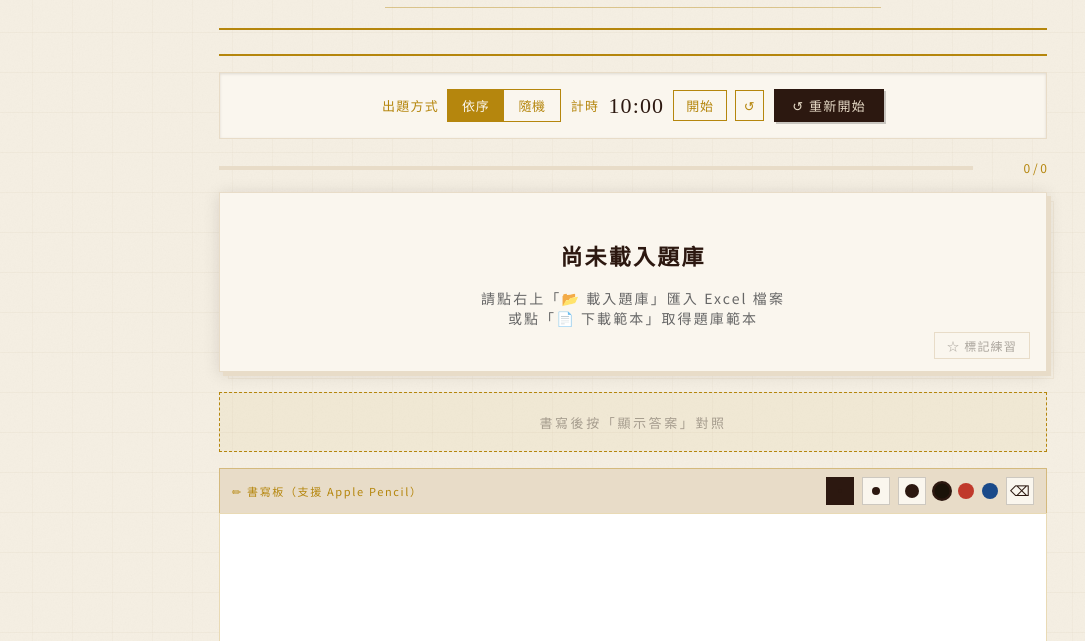
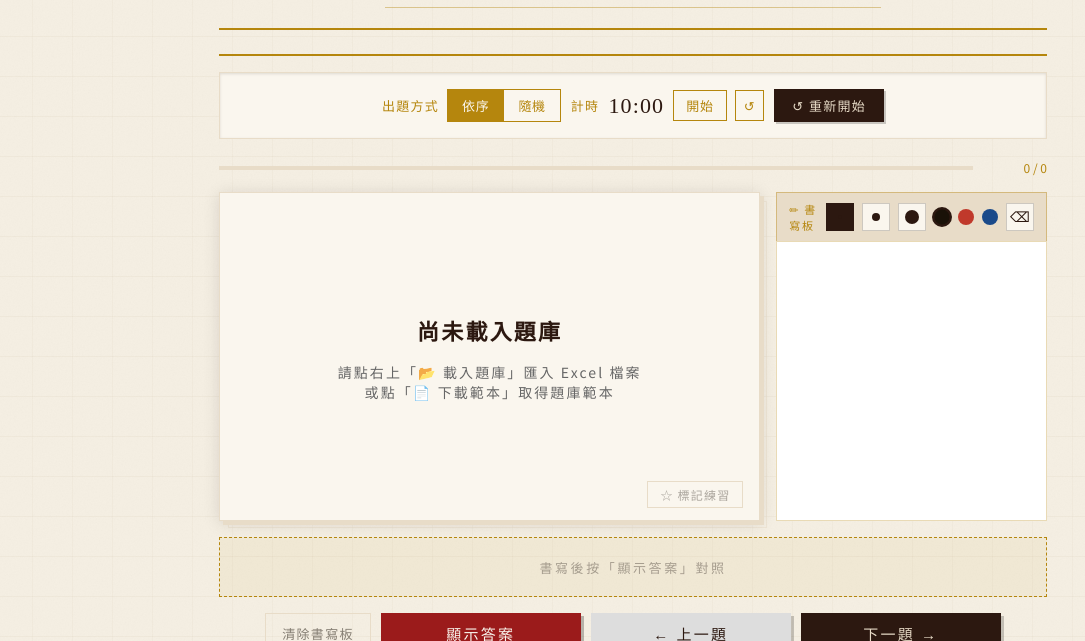
Before and after one commit to Kevin-tyc-dy/taiwanese, a plain HTML site: page word_test_no_ai.html in a window 1280 px wide. Shown: the part 159-800 px from the top of the page, without its empty margins (7-1092 px from the left). Drawn offline with Linux system fonts and the light colour scheme; no server answers; a script that the page names is missing; a web font is replaced by a local one.

Commit message:
Add files via upload

```diff
--- a/word_test_no_ai.html
+++ b/word_test_no_ai.html
@@ -453,6 +453,45 @@
     font-family: 'Noto Sans TC', sans-serif;
     letter-spacing: 0.15em;
     opacity: 0.8;
+  }
+
+  /* === Question + Whiteboard side-by-side layout === */
+  .qa-row {
+    display: grid;
+    grid-template-columns: 2fr 1fr;  /* 題目 2/3, 作答 1/3 */
+    gap: 16px;
+    margin-bottom: 16px;
+    align-items: stretch;
+  }
+  .qa-row > .card.qa-question {
+    margin-bottom: 0;  /* card 原本有 margin-bottom, 在 row 內取消 */
+    display: flex;
+    flex-direction: column;
+    justify-content: center;
+  }
+  .qa-row > .whiteboard-wrap.qa-canvas {
+    margin-bottom: 0;
+    display: flex;
+    flex-direction: column;
+  }
+  .qa-row > .whiteboard-wrap.qa-canvas canvas#wb {
+    flex: 1;
+    height: auto;
+    min-height: 280px;  /* enough room to write one character */
+  }
+  /* On narrow screens (small phones), stack vertically again */
+  @media (max-width: 540px) {
+    .qa-row {
+      grid-template-columns: 1fr;
+    }
+    .qa-row > .whiteboard-wrap.qa-canvas canvas#wb {
+      min-height: 200px;
+    }
+  }
+
+  /* When in qa-row layout, question text size can be larger since column is narrower */
+  .qa-row .question-text {
+    font-size: clamp(40px, 6vw, 72px);
   }
 
   .question-num {
@@ -1445,8 +1484,10 @@
     <div class="progress-text" id="progressText">0 / 100</div>
   </div>
 
+  <!-- Question + Whiteboard row (left 2/3 题目, right 1/3 作答) -->
+  <div class="qa-row">
     <!-- Question Card -->
-  <div class="card">
+    <div class="card qa-question">
       <div class="question-type" id="questionType">漢字→拼音</div>
       <div class="question-num" id="questionNum">第 1 題</div>
       <div class="question-main" id="questionMain">
@@ -1454,6 +1495,31 @@
         <div class="question-text" id="questionText">—</div>
       </div>
       <button class="btn-mark" id="btnMark" onclick="toggleMark()">☆ 標記練習</button>
+    </div>
+
+    <!-- Whiteboard -->
+    <div class="whiteboard-wrap qa-canvas">
+      <div class="wb-toolbar">
+        <span class="wb-label">✏ 書寫板</span>
+        <!-- Pen sizes -->
+        <div class="wb-tool active" id="sizeS" onclick="setSize(2)" title="細筆">
+          <div class="size-dot" style="width:4px;height:4px"></div>
+        </div>
+        <div class="wb-tool" id="sizeM" onclick="setSize(5)" title="中筆">
+          <div class="size-dot" style="width:8px;height:8px"></div>
+        </div>
+        <div class="wb-tool" id="sizeL" onclick="setSize(10)" title="粗筆">
+          <div class="size-dot" style="width:14px;height:14px"></div>
+        </div>
+        <!-- Colors -->
+        <div class="color-swatch active" id="colorBlack" style="background:#1a1208" onclick="setColor('#1a1208')" title="墨黑"></div>
+        <div class="color-swatch" id="colorRed" style="background:#c0392b" onclick="setColor('#c0392b')" title="硃紅"></div>
+        <div class="color-swatch" id="colorBlue" style="background:#1a4a8a" onclick="setColor('#1a4a8a')" title="靛藍"></div>
+        <!-- Eraser -->
+        <div class="wb-tool" id="eraserBtn" onclick="toggleEraser()" title="橡皮擦">⌫</div>
+      </div>
+      <canvas id="wb"></canvas>
+    </div>
   </div>
 
   <!-- Answer -->
@@ -1463,30 +1529,6 @@
       <div class="answer-label">正確答案</div>
       <div class="answer-value" id="answerValue">—</div>
     </div>
-  </div>
-
-  <!-- Whiteboard -->
-  <div class="whiteboard-wrap">
-    <div class="wb-toolbar">
-      <span class="wb-label">✏ 書寫板（支援 Apple Pencil）</span>
-      <!-- Pen sizes -->
-      <div class="wb-tool active" id="sizeS" onclick="setSize(2)" title="細筆">
-        <div class="size-dot" style="width:4px;height:4px"></div>
-      </div>
-      <div class="wb-tool" id="sizeM" onclick="setSize(5)" title="中筆">
-        <div class="size-dot" style="width:8px;height:8px"></div>
-      </div>
-      <div class="wb-tool" id="sizeL" onclick="setSize(10)" title="粗筆">
-        <div class="size-dot" style="width:14px;height:14px"></div>
-      </div>
-      <!-- Colors -->
-      <div class="color-swatch active" id="colorBlack" style="background:#1a1208" onclick="setColor('#1a1208')" title="墨黑"></div>
-      <div class="color-swatch" id="colorRed" style="background:#c0392b" onclick="setColor('#c0392b')" title="硃紅"></div>
-      <div class="color-swatch" id="colorBlue" style="background:#1a4a8a" onclick="setColor('#1a4a8a')" title="靛藍"></div>
-      <!-- Eraser -->
-      <div class="wb-tool" id="eraserBtn" onclick="toggleEraser()" title="橡皮擦">⌫</div>
-    </div>
-    <canvas id="wb"></canvas>
   </div>
 
   <!-- Actions -->
```
Lines whose indentation alone changed are shown as unchanged.
